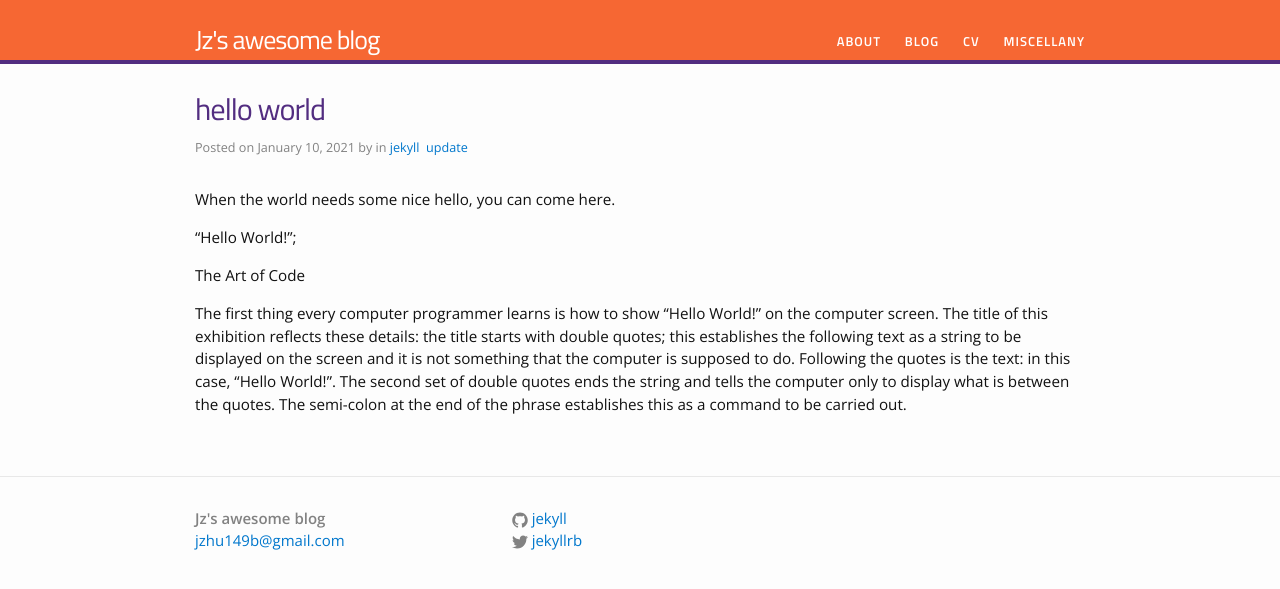
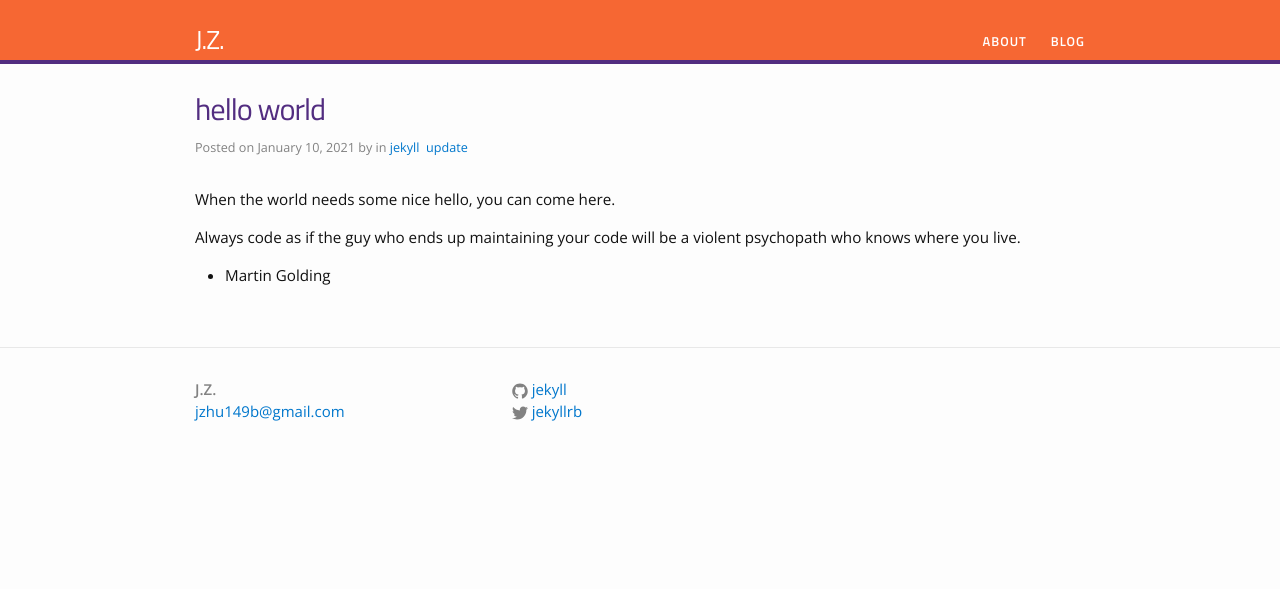
Before and after one commit to Zjtep/Zjtep.github.io, a Jekyll site: the page built from _posts/2015-08-16-welcome-to-jekyll.markdown, in a window 1280 px wide. Shown: the top 589 px of the page. Built offline with Jekyll 4.4.1, drawn with Linux system fonts in a browser that asks for light colours.

```diff
--- a/_config.yml
+++ b/_config.yml
@@ -1,5 +1,5 @@
 # Site settings
-title: Jz's awesome blog
+title: J.Z.
 email: jzhu149b@gmail.com
 description: > # this means to ignore newlines until "baseurl:"
 baseurl: "" # the subpath of your site, e.g. /blog/
--- a/_posts/2015-08-16-welcome-to-jekyll.markdown
+++ b/_posts/2015-08-16-welcome-to-jekyll.markdown
@@ -6,8 +6,7 @@ categories: jekyll update
 ---
 When the world needs some nice hello, you can come here.
 
-"Hello World!";
 
-The Art of Code
+Always code as if the guy who ends up maintaining your code will be a violent psychopath who knows where you live.
 
-The first thing every computer programmer learns is how to show "Hello World!" on the computer screen. The title of this exhibition reflects these details: the title starts with double quotes; this establishes the following text as a string to be displayed on the screen and it is not something that the computer is supposed to do. Following the quotes is the text: in this case, "Hello World!". The second set of double quotes ends the string and tells the computer only to display what is between the quotes. The semi-colon at the end of the phrase establishes this as a command to be carried out.
+- Martin Golding
```
Also changed, not shown: _data/menu.yml (+9 -9 lines), about.md (+1 -1 lines).
